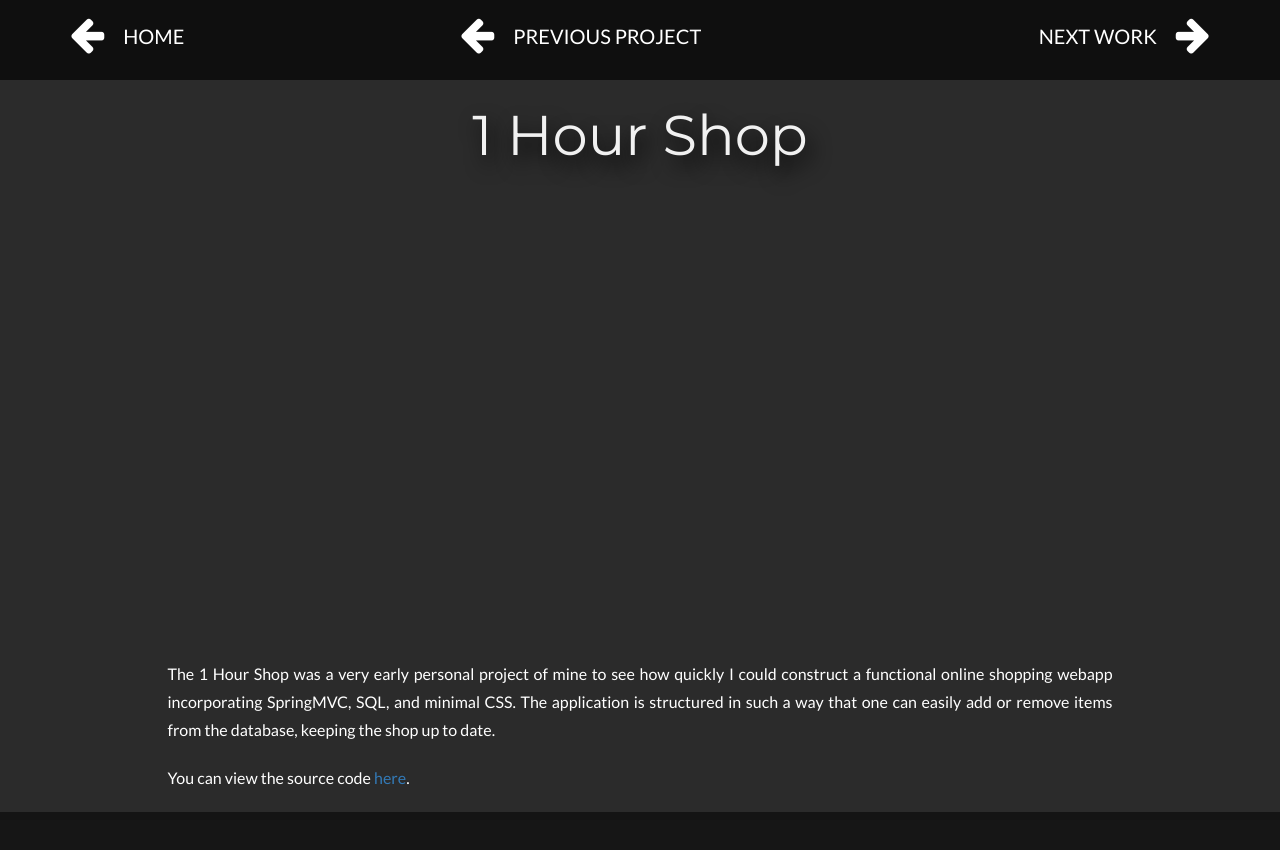
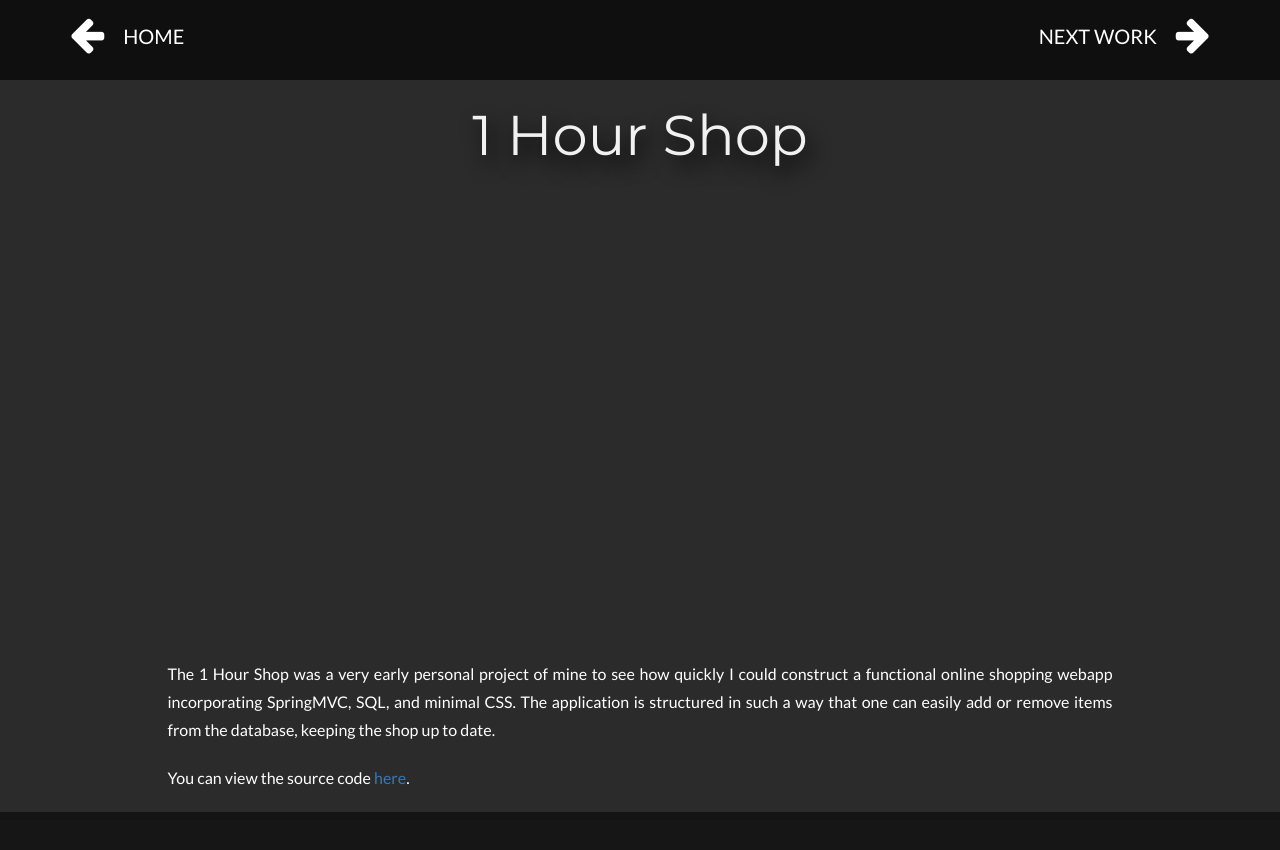
Before and after one commit to Jkole906/JKole906.github.io, a plain HTML site: page portfolio/portfolio2.html in a window 1280 px wide. Drawn offline with nearby package versions, Linux system fonts and the light colour scheme; a script that the page names is missing.

Commit message:
Scroll Fade2

```diff
--- a/portfolio/portfolio2.html
+++ b/portfolio/portfolio2.html
@@ -63,7 +63,7 @@
                     </div>
 
                     <div class="col-sm-4 col-xs-6">
-                     <a href="portfolio1.html"><i class="fa fa-arrow-left arrow-left"></i> PREVIOUS PROJECT</a>
+                     <a href="portfolio1.html"></a>
                     </div>
 
                     <div class="col-sm-4 col-xs-6">
```
